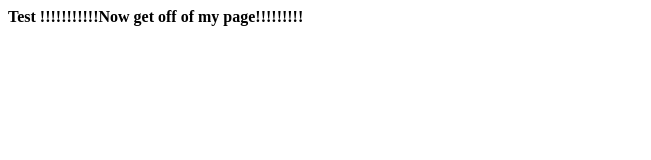
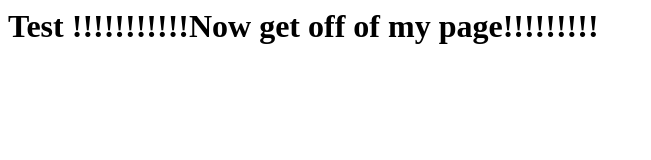
Before and after one commit to Pandemonium-Studios/Multiverse-War, a plain HTML site: page index.html in a window 1280 px wide. Shown: the whole page, without its empty margins (0-651 px from the left). Drawn offline with Linux system fonts and the light colour scheme.

Commit message:
Update index.html

```diff
--- a/index.html
+++ b/index.html
@@ -3,6 +3,6 @@
 
   </head>
   <body>
-    <p style="font-weight: bold; size: 36px">Test !!!!!!!!!!!Now get off of my page!!!!!!!!!</p>
+    <p style="font-weight: bold; font-size: 200%">Test !!!!!!!!!!!Now get off of my page!!!!!!!!!</p>
   </body>
 </html>
```
